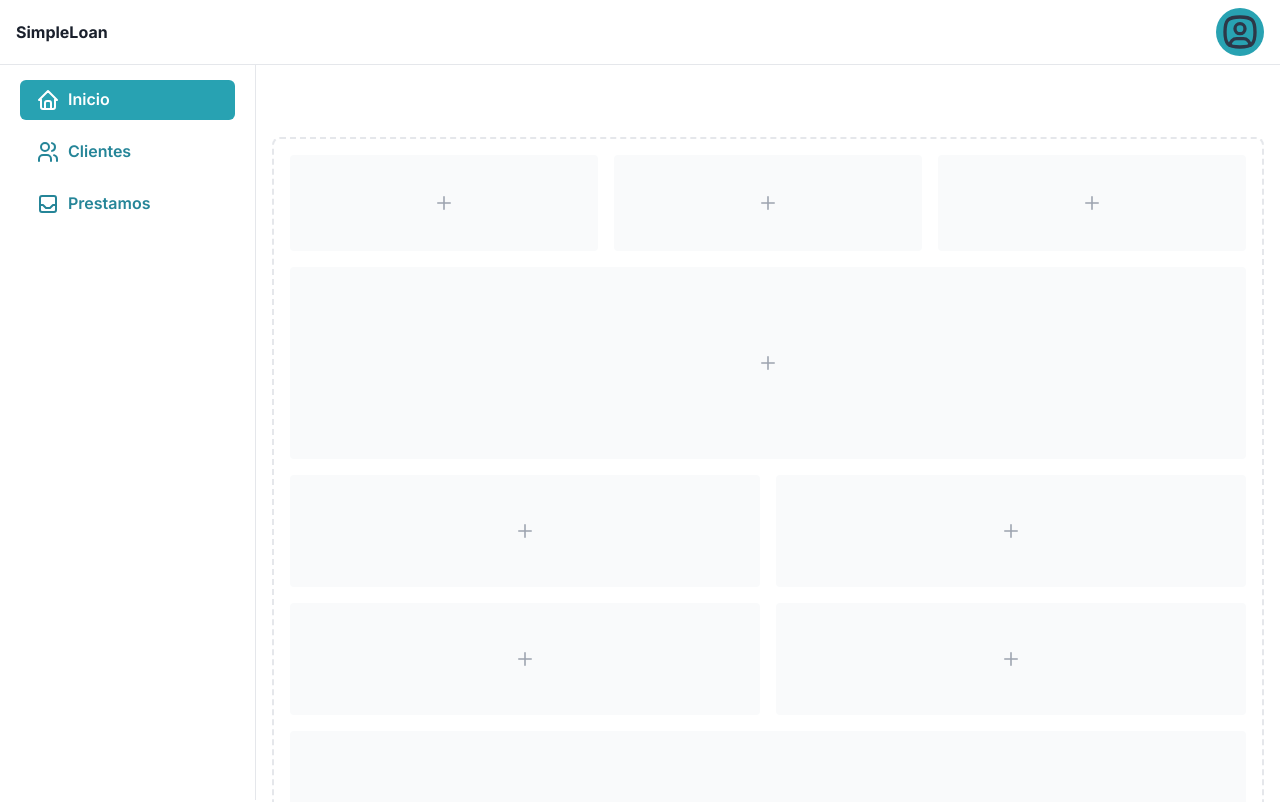
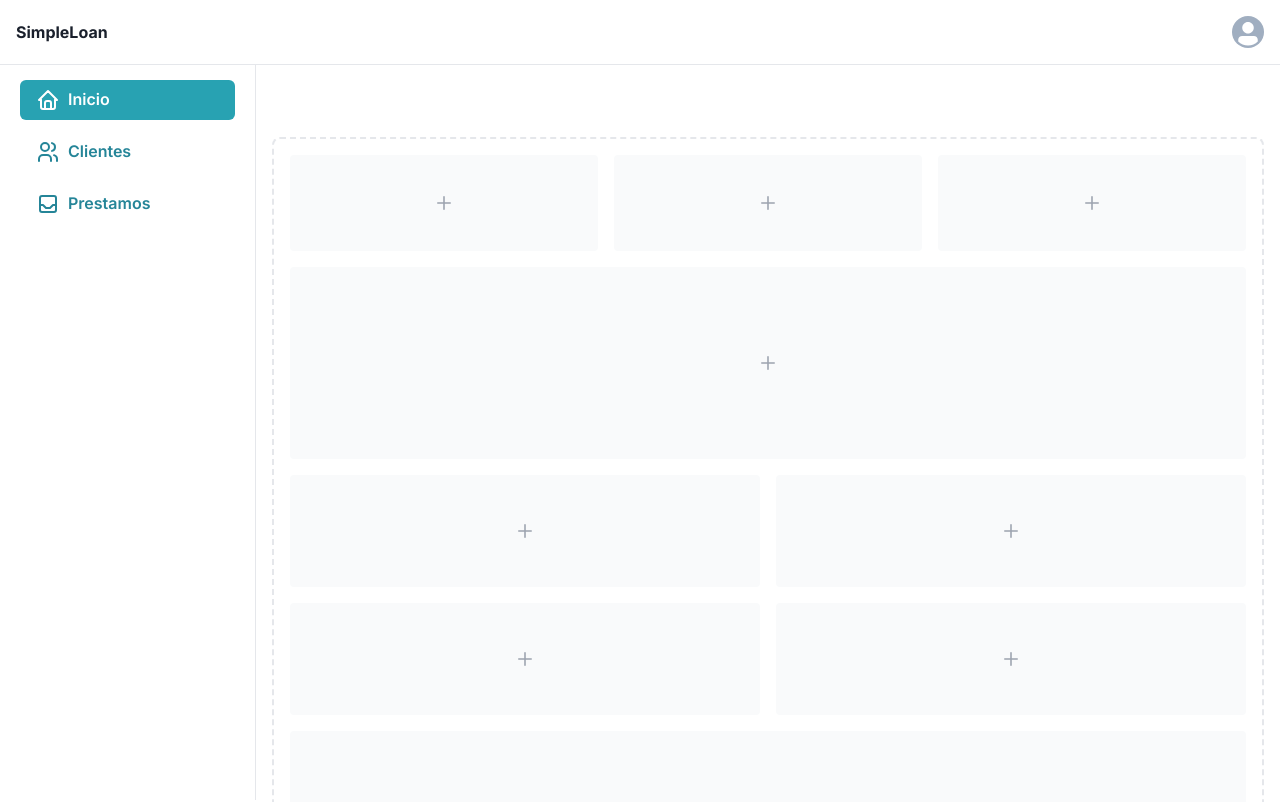
Before and after one commit to franklinogf/loan-app, a Next.js app: page /dashboard in a window 1280 px wide. Shown: the top 802 px of the page. Built offline with nearby package versions, Linux system fonts and the light colour scheme.

Commit message:
dropdown menu on theuser avatar for actions

```diff
--- a/src/components/dashboard/DashboardMenu.tsx
+++ b/src/components/dashboard/DashboardMenu.tsx
@@ -3,7 +3,6 @@ import {
   Avatar,
   Box,
   Flex,
-  Icon,
   IconButton,
   useDisclosure,
   Drawer,
@@ -11,9 +10,13 @@ import {
   DrawerHeader,
   DrawerOverlay,
   DrawerContent,
-  DrawerCloseButton
+  DrawerCloseButton,
+  Menu,
+  MenuButton,
+  MenuList,
+  MenuItem
 } from '@chakra-ui/react'
-import { IconMenu2, IconUserSquareRounded, IconX } from '@tabler/icons-react'
+import { IconMenu2, IconX } from '@tabler/icons-react'
 import { Logo } from '@/components/Logo'
 import { useRef } from 'react'
 import { DashboardAsideMenu } from '@/components/dashboard/DashboardAsideMenu'
@@ -51,17 +54,15 @@ export function DashboardMenu() {
           <Box>
             <Logo />
           </Box>
-
-          <Avatar
-            bg='primary.500'
-            icon={
-              <Icon
-                fontSize='2.5rem'
-                color='gray.700'
-                as={IconUserSquareRounded}
-              />
-            }
-          />
+          <Menu>
+            <MenuButton
+              size='sm'
+              as={Avatar}
+            />
+            <MenuList>
+              <MenuItem>Cerrar sesión</MenuItem>
+            </MenuList>
+          </Menu>
         </Flex>
       </Box>
       <Drawer
```
